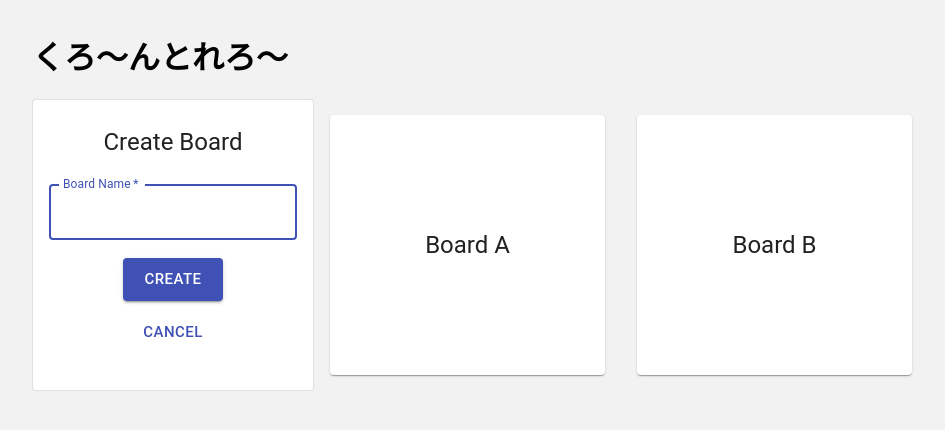
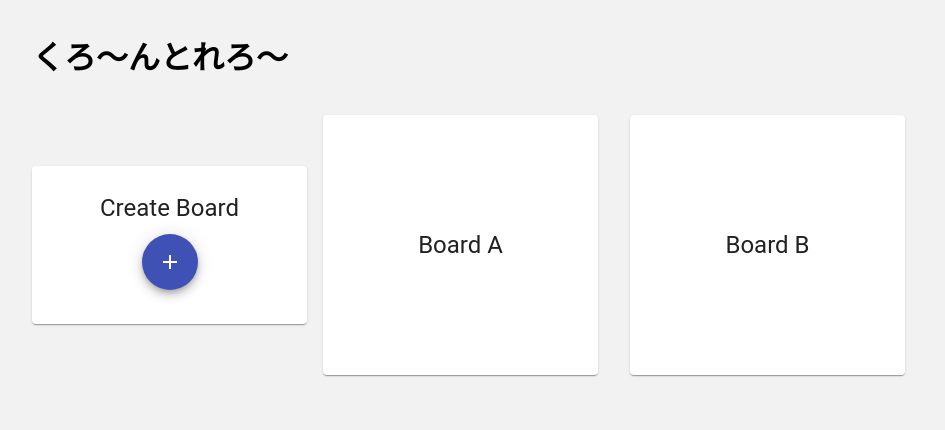
Before and after one commit to shimapon/clone_trello, a React (Create React App) app in the folder front/: page / in a window 1280 px wide. Shown: the top 430 px of the page, without its empty margins (0-945 px from the left). Built offline with nearby package versions, Linux system fonts and the light colour scheme.

Commit message:
トップページ画面を完成

```diff
--- a/front/src/components/atoms/Input.tsx
+++ b/front/src/components/atoms/Input.tsx
@@ -1,6 +1,5 @@
 import React from 'react'
 import TextField from '@material-ui/core/TextField';
-
 
 interface Props{
     onChange: any;
--- a/front/src/components/molecules/Board.tsx
+++ b/front/src/components/molecules/Board.tsx
@@ -31,7 +31,7 @@ function Board(props:Props){
     const classes = useStyles();
 
   return(
-    <Card className={classes.root}>
+    <Card className={classes.root} onClick={props.onClick}>
         <CardActionArea>
             <Typography variant="h5" component="h2" className={classes.center}>
             {props.text}
--- a/front/src/components/molecules/CreateBoard.tsx
+++ b/front/src/components/molecules/CreateBoard.tsx
@@ -5,7 +5,9 @@ import CardContent from '@material-ui/core/CardContent';
 import Typography from '@material-ui/core/Typography';
 import { makeStyles } from '@material-ui/core/styles';
 import Button from '@material-ui/core/Button';
-
+import AddIcon from '@material-ui/icons/Add';
+import Fab from '@material-ui/core/Fab';
+import Box from '@material-ui/core/Box';
 
 
 interface Props{
@@ -15,13 +17,17 @@ interface Props{
     inputlabel:string;
     onClickCreate:VoidFunction;
     onClickCancel:VoidFunction;
+    onClickFab:VoidFunction;
     textCreate:string;
     textCancel:string;
+    openflag:boolean;
 }
 
 const useStyles = makeStyles({
     root: {
       minWidth: 275,
+        height: 'fit-content',
+        margin:'auto 0',
     },
     center: {
         margin: '10px auto',
@@ -32,6 +38,11 @@ const useStyles = makeStyles({
         flexDirection: 'column',
         margin: '10px auto',
         width:'fit-content',
+    },
+    add: {
+        display: 'flex',
+        flexDirection: 'column',
+        margin: '10px auto',
     }
 });
 
@@ -40,12 +51,32 @@ function CreateBoard(props:Props){
     const classes = useStyles();
 
 
+//   return(
+//     <Card className={classes.root} variant="outlined">
+//         <CardContent>
+//             <Typography variant="h5" component="h2" className={classes.center}>
+//                 Create Board
+//             </Typography>
+//             <Input
+//             onChange={props.onChange}
+//             value={props.value}
+//             inputlabel={props.inputlabel}
+//             />
+//             <Button size="large" variant="contained" color="primary" className={classes.button} onClick={props.onClickCreate}>{props.textCreate}</Button>
+//             <Button size="large" color="primary" className={classes.button} onClick={props.onClickCancel}>{props.textCancel}</Button>
+//         </CardContent>
+//     </Card>
+//   );
+
   return(
-    <Card className={classes.root} variant="outlined">
+    <Card className={classes.root} >
         <CardContent>
-            <Typography variant="h5" component="h2" className={classes.center}>
+            <Typography variant="h5" component="h2" className={classes.center} >
                 Create Board
             </Typography>
+            {props.openflag
+                ?
+                <Box>
                 <Input
                 onChange={props.onChange}
                 value={props.value}
@@ -53,7 +84,20 @@ function CreateBoard(props:Props){
                 />
                 <Button size="large" variant="contained" color="primary" className={classes.button} onClick={props.onClickCreate}>{props.textCreate}</Button>
                 <Button size="large" color="primary" className={classes.button} onClick={props.onClickCancel}>{props.textCancel}</Button>
+                </Box>
 
+
+                :
+                <Fab
+                color="primary"
+                className={classes.add}
+                size="large"
+                aria-label="add"
+                onClick={props.onClickFab}
+                >
+                    <AddIcon/>
+                </Fab>
+            }
         </CardContent>
     </Card>
   );
--- a/front/src/components/pages/TopPage.tsx
+++ b/front/src/components/pages/TopPage.tsx
@@ -8,6 +8,7 @@ import '../../index.css';
 interface State{
     boardnames:string[];
     boardname:string;
+    openflag:boolean;
 }
 
 interface Props{}
@@ -19,12 +20,15 @@ class TopPage extends React.Component<Props, State> {
         this.state = {
           boardname: "",
           boardnames:["Board A","Board B"],
+          openflag:false,
         };
 
         this.handleClickBoard = this.handleClickBoard.bind(this);
         this.handleClickCreate = this.handleClickCreate.bind(this);
         this.handleClickCancel = this.handleClickCancel.bind(this);
         this.handleChangeBoardName = this.handleChangeBoardName.bind(this)
+        this.handleClickFabButton = this.handleClickFabButton.bind(this)
+
 
     }
 
@@ -37,8 +41,15 @@ class TopPage extends React.Component<Props, State> {
         alert("押した")
     }
 
+    handleClickFabButton() {
+        this.setState(
+            {
+                openflag:true
+            }
+        );
+    }
+
     handleClickCreate() {
-        alert(this.state.boardname)
         let boardnames=this.state.boardnames
         boardnames.push(this.state.boardname)
         this.setState(
@@ -50,8 +61,14 @@ class TopPage extends React.Component<Props, State> {
 
     }
 
+
     handleClickCancel() {
-        alert(this.state.boardname)
+        this.setState(
+            {
+                boardname:"",
+                openflag:false,
+            }
+        );
     }
 
     render(){
@@ -70,10 +87,12 @@ class TopPage extends React.Component<Props, State> {
                     textCancel={"Cancel"}
                     textCreate={"Create"}
                     inputlabel={"Board Name"}
+                    openflag={this.state.openflag}
+                    onClickFab={this.handleClickFabButton}
                     />
                     <BoardList
                     boardnames={this.state.boardnames}
-                    onClick={this.handleChangeBoardName}
+                    onClick={this.handleClickBoard}
                     />
                 </div>
             </div>
```
Lines whose indentation alone changed are shown as unchanged.
